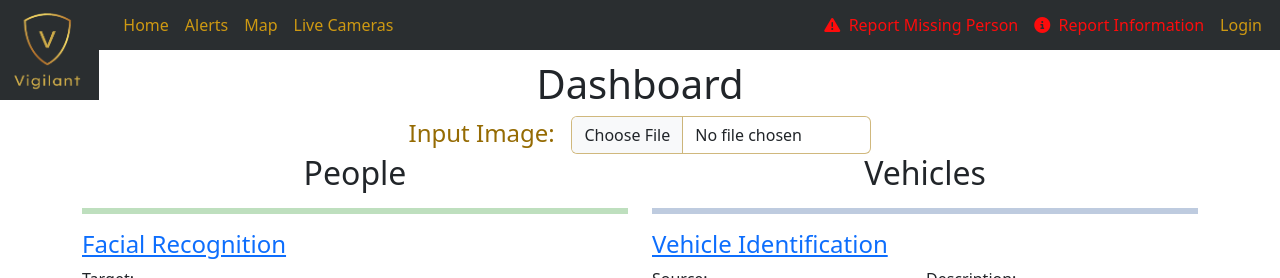
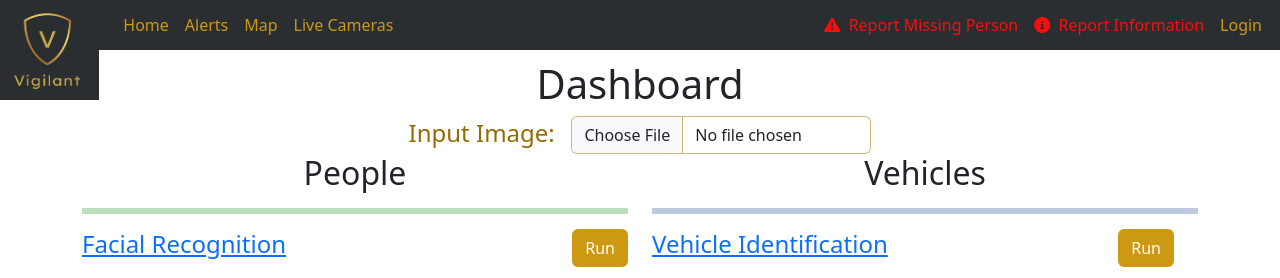
Before and after one commit to NotFish232/HackTJ-2024, a Django app: page /dashboard in a window 1280 px wide. Shown: the top 278 px of the page. Run offline with Django 3.2, Linux system fonts and the light colour scheme; data comes from the database, SQL or seed files in the repository; some libraries are stand-ins or nearby versions.

Commit message:
add run ml

```diff
--- a/website/templates/dashboard.html
+++ b/website/templates/dashboard.html
@@ -16,7 +16,7 @@
         {% csrf_token %}
         <h4 class="run-ml">Input Image:</h4>&nbsp;&nbsp;&nbsp;
         <input name="file" class="form-control form-control-md" type="file" required>
-        {% comment %} <input type="submit" value="Run ML" class="btn gold"> {% endcomment %}
+        {% comment %} <input type="submit" value="Run" class="btn gold"> {% endcomment %}
     </form>
 </div>
 <div class="row">
@@ -28,6 +28,7 @@
                 <a href="{% url 'facial-recognition' %}">
                 Facial Recognition
                 </a>
+                <input type="submit" value="Run" class="btn gold" style="float: right">
             </h4>
             <div class="row">
                 <div class="col">
@@ -60,6 +61,7 @@
                 <a href="{% url 'people-all' %}">
                 Get All People
                 </a>
+                <input type="submit" value="Run" class="btn gold" style="float: right">
             </h4>
             <div class="row">
                 <div class="col">
@@ -87,6 +89,7 @@
                 <a href="{% url 'person-description' %}">
                 Person Description
                 </a>
+                <input type="submit" value="Run" class="btn gold" style="float: right">
             </h4>
             <div class="row">
                 <div class="col">
@@ -112,6 +115,7 @@
                     <a href="{% url 'vehicle-identification' %}">
                     Vehicle Identification
                     </a>
+                    <input type="submit" value="Run" class="btn gold" style="float: right">
                 </h4>
                 <div class="row">
                     <div class="col">
@@ -144,6 +148,7 @@
                     <a href="{% url 'license-plate' %}">
                     License Plate Recognition
                     </a>
+                    <input type="submit" value="Run" class="btn gold" style="float: right">
                 </h4>
                 <div class="row">
                     <div class="col">
```
